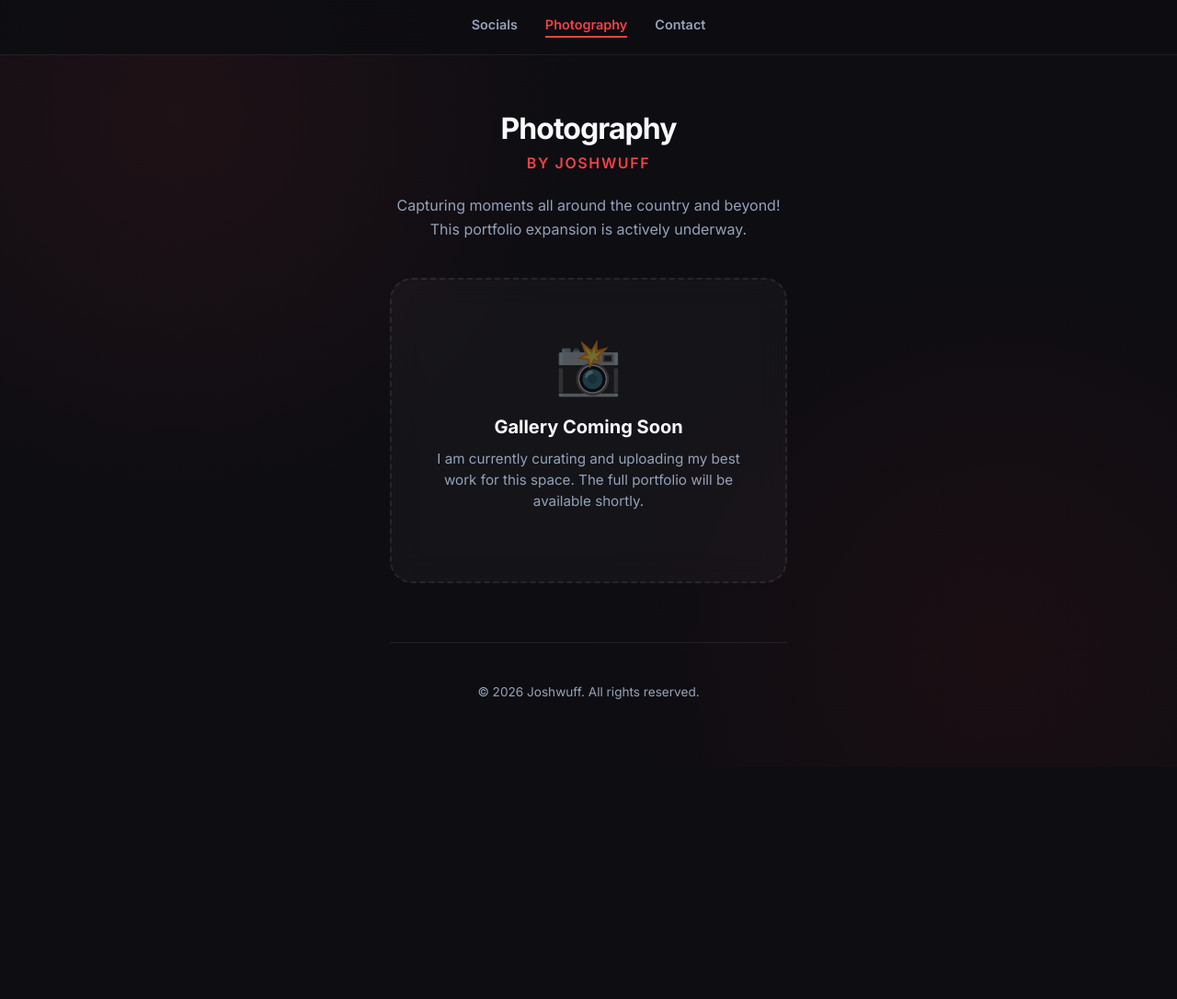
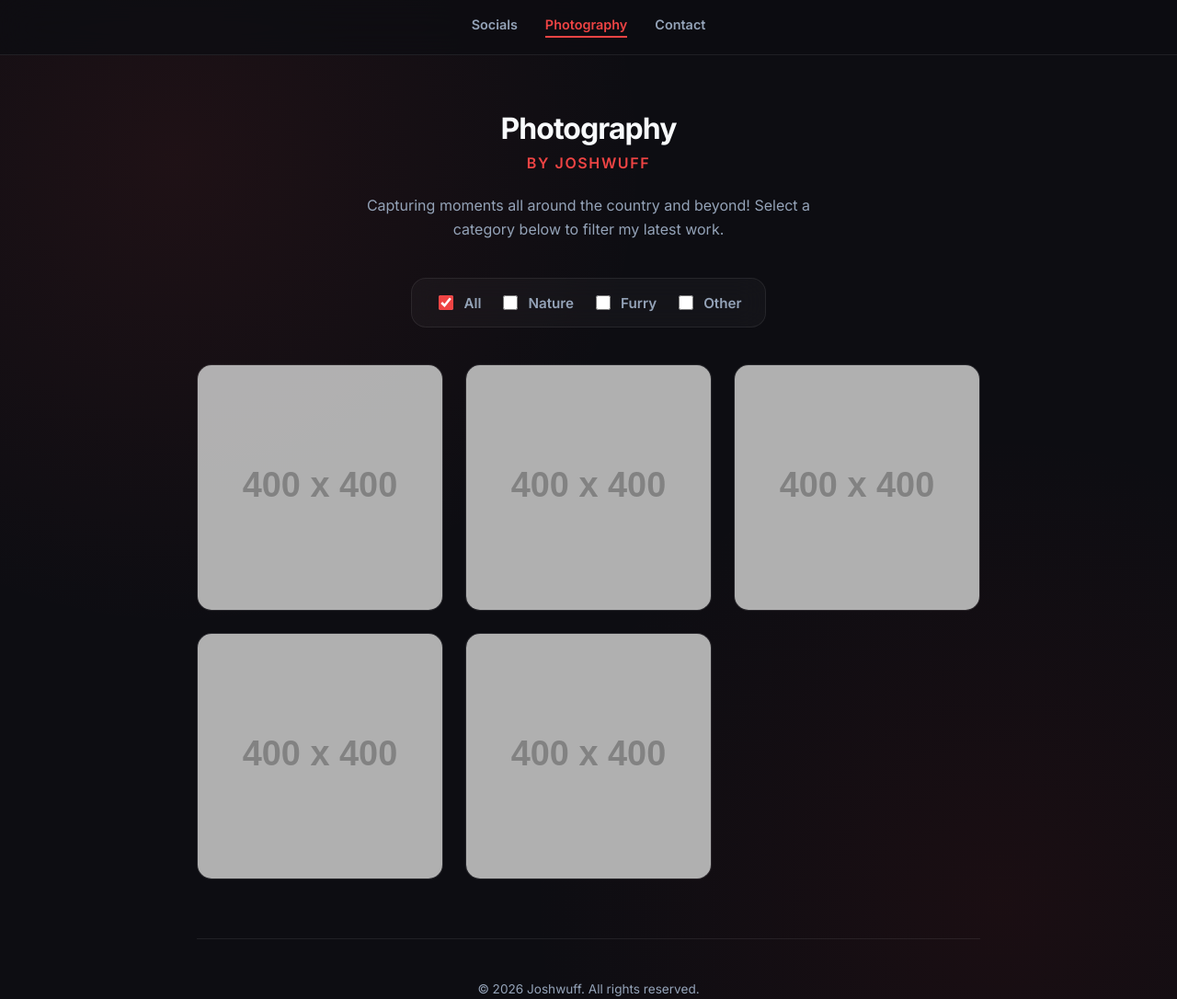
Before and after one commit to joshwuff/joshwuff-site, a plain HTML site: page photography.html in a window 1280 px wide. Shown: the whole page at 92% size. Before the commit the page ends 834 px from the top, so only its background shows below. Drawn offline with Linux system fonts and the light colour scheme; placeholder pictures from the web are drawn by us.

Commit message:
Update photography.html
Slight image zoom over photos, placeholders, and integrated java

```diff
--- a/photography.html
+++ b/photography.html
@@ -34,7 +34,7 @@
             min-height: 100vh;
         }
 
-        /* Navigation Bar - Same as other pages */
+        /* Navigation Bar */
         .navbar {
             position: fixed;
             top: 0;
@@ -61,11 +61,11 @@
         .nav-link:hover { color: var(--accent); }
         .nav-link.active { color: var(--accent); border-bottom: 2px solid var(--accent); padding-bottom: 4px; }
 
-        /* Content Container */
+        /* Content Container - Widened for the grid */
         .container {
             width: 100%;
-            max-width: 480px;
-            padding: 120px 24px 60px; /* Top padding for navbar */
+            max-width: 900px;
+            padding: 120px 24px 60px;
             text-align: center;
             animation: fadeIn 0.8s ease-out;
         }
@@ -77,53 +77,108 @@
 
         h1 { font-size: 2rem; margin: 0; font-weight: 700; letter-spacing: -0.03em; }
         .subtitle { color: var(--accent); font-size: 1rem; margin-top: 8px; font-weight: 600; text-transform: uppercase; letter-spacing: 0.1em; }
-        .bio { font-size: 1rem; color: var(--text-secondary); margin: 24px 0 40px; line-height: 1.6; }
+        .bio { font-size: 1rem; color: var(--text-secondary); margin: 24px 0 40px; line-height: 1.6; max-width: 500px; margin-left: auto; margin-right: auto;}
 
-        /* Themed Placeholder Box */
-        .placeholder-box {
+        /* --- NEW FILTER CONTROLS --- */
+        .filter-controls {
             background: var(--glass-bg);
-            border: 2px dashed var(--glass-border);
+            border: 1px solid var(--glass-border);
             backdrop-filter: blur(16px);
             -webkit-backdrop-filter: blur(16px);
-            padding: 60px 30px;
-            border-radius: 24px;
-            margin-top: 20px;
-            transition: all 0.3s ease;
-            position: relative;
-            overflow: hidden;
+            padding: 15px 25px;
+            border-radius: 16px;
+            margin: 0 auto 40px auto;
+            display: flex;
+            gap: 20px;
+            justify-content: center;
+            flex-wrap: wrap;
+            max-width: fit-content;
         }
 
-        .placeholder-box:hover {
-            border-color: var(--accent);
-            box-shadow: 0 0 20px var(--accent-glow);
+        .checkbox-label {
+            color: var(--text-secondary);
+            font-size: 0.95rem;
+            font-weight: 600;
+            cursor: pointer;
+            display: flex;
+            align-items: center;
+            gap: 8px;
+            transition: color 0.3s ease;
         }
 
-        .placeholder-icon {
-            font-size: 3.5rem;
-            margin-bottom: 20px;
-            display: block;
-            color: rgba(239, 68, 68, 0.5); /* Muted red icon */
-            animation: pulseIcon 2s infinite ease-in-out;
-        }
-
-        @keyframes pulseIcon {
-            0% { transform: scale(1); opacity: 0.5; }
-            50% { transform: scale(1.05); opacity: 0.8; }
-            100% { transform: scale(1); opacity: 0.5; }
-        }
-
-        .placeholder-title {
-            margin: 0;
-            font-size: 1.25rem;
-            font-weight: 700;
+        .checkbox-label:hover {
             color: var(--text-primary);
         }
 
-        .placeholder-text {
-            color: var(--text-secondary);
-            font-size: 0.95rem;
-            margin-top: 12px;
-            line-height: 1.5;
+        .filter-checkbox {
+            accent-color: var(--accent);
+            cursor: pointer;
+            width: 16px;
+            height: 16px;
+        }
+
+        /* --- NEW PHOTO GRID --- */
+        .photo-grid {
+            display: grid;
+            grid-template-columns: repeat(auto-fit, minmax(250px, 1fr));
+            gap: 24px;
+            width: 100%;
+        }
+
+        .photo-item {
+            position: relative;
+            border-radius: 16px;
+            overflow: hidden;
+            aspect-ratio: 1 / 1; /* Keeps images beautifully square */
+            background: var(--glass-bg);
+            border: 1px solid var(--glass-border);
+            transition: transform 0.3s ease, box-shadow 0.3s ease, border-color 0.3s ease;
+        }
+
+        .photo-item img {
+            width: 100%;
+            height: 100%;
+            object-fit: cover;
+            display: block;
+            opacity: 0.85;
+            transition: opacity 0.3s ease, transform 0.5s ease;
+        }
+
+        /* Hover Effects */
+        .photo-item:hover {
+            transform: translateY(-6px);
+            box-shadow: 0 12px 24px var(--accent-glow);
+            border-color: var(--accent);
+        }
+
+        .photo-item:hover img {
+            opacity: 1;
+            transform: scale(1.05); /* Slight zoom on hover */
+        }
+
+        .photo-overlay {
+            position: absolute;
+            bottom: 0;
+            left: 0;
+            width: 100%;
+            background: linear-gradient(transparent, rgba(13, 13, 18, 0.95));
+            color: var(--text-primary);
+            padding: 30px 20px 20px;
+            font-weight: 600;
+            font-size: 1rem;
+            text-align: left;
+            transform: translateY(100%);
+            transition: transform 0.3s ease;
+            pointer-events: none;
+        }
+
+        .photo-item:hover .photo-overlay {
+            transform: translateY(0);
+        }
+
+        /* JavaScript hide class */
+        .hidden {
+            display: none;
         }
 
         footer {
@@ -146,17 +201,107 @@
         <h1>Photography</h1>
         <div class="subtitle">By joshwuff</div>
 
-        <p class="bio">Capturing moments all around the country and beyond! This portfolio expansion is actively underway.</p>
+        <p class="bio">Capturing moments all around the country and beyond! Select a category below to filter my latest work.</p>
 
-        <div class="placeholder-box">
-            <span class="placeholder-icon">📸</span>
-            <h2 class="placeholder-title">Gallery Coming Soon</h2>
-            <p class="placeholder-text">I am currently curating and uploading my best work for this space. The full portfolio will be available shortly.</p>
+        <div class="filter-controls">
+            <label class="checkbox-label">
+                <input type="checkbox" value="all" class="filter-checkbox" checked> All
+            </label>
+            <label class="checkbox-label">
+                <input type="checkbox" value="nature" class="filter-checkbox"> Nature
+            </label>
+            <label class="checkbox-label">
+                <input type="checkbox" value="furry" class="filter-checkbox"> Furry
+            </label>
+            <label class="checkbox-label">
+                <input type="checkbox" value="other" class="filter-checkbox"> Other
+            </label>
+        </div>
+
+        <div class="photo-grid" id="gallery">
+
+            <div class="photo-item nature">
+                <img src="https://via.placeholder.com/400x400/1a1a24/ef4444?text=Nature+Trail" alt="Florida Nature Trail">
+                <div class="photo-overlay">Florida Nature Trail</div>
+            </div>
+
+            <div class="photo-item furry">
+                <img src="https://via.placeholder.com/400x400/1a1a24/ef4444?text=Furry+Camp" alt="Furry Camp Event">
+                <div class="photo-overlay">Furry Camp 2026</div>
+            </div>
+
+            <div class="photo-item other">
+                <img src="https://via.placeholder.com/400x400/1a1a24/ef4444?text=Honda+Civic" alt="2023 Honda Civic">
+                <div class="photo-overlay">2023 Honda Civic</div>
+            </div>
+
+            <div class="photo-item other">
+                <img src="https://via.placeholder.com/400x400/1a1a24/ef4444?text=Contemporary+Resort" alt="Contemporary Resort Architecture">
+                <div class="photo-overlay">Resort Architecture</div>
+            </div>
+
+             <div class="photo-item furry">
+                <img src="https://via.placeholder.com/400x400/1a1a24/ef4444?text=Convention+Shoot" alt="Convention Photoshoot">
+                <div class="photo-overlay">Convention Floor</div>
+            </div>
+
         </div>
 
         <footer>
             <p>&copy; 2026 Joshwuff. All rights reserved.</p>
         </footer>
     </div>
+
+    <script>
+        document.addEventListener('DOMContentLoaded', () => {
+            const checkboxes = document.querySelectorAll('.filter-checkbox');
+            const photos = document.querySelectorAll('.photo-item');
+
+            checkboxes.forEach(checkbox => {
+                checkbox.addEventListener('change', () => {
+
+                    // Uncheck "All" if a specific category is clicked, and vice versa
+                    if (checkbox.value !== 'all' && checkbox.checked) {
+                        document.querySelector('input[value="all"]').checked = false;
+                    } else if (checkbox.value === 'all' && checkbox.checked) {
+                        checkboxes.forEach(cb => {
+                            if (cb.value !== 'all') cb.checked = false;
+                        });
+                    }
+
+                    // Get all currently checked values
+                    const checkedValues = Array.from(checkboxes)
+                        .filter(cb => cb.checked)
+                        .map(cb => cb.value);
+
+                    // If nothing is checked, default back to "All"
+                    if (checkedValues.length === 0) {
+                        document.querySelector('input[value="all"]').checked = true;
+                        checkedValues.push('all');
+                    }
+
+                    // Show/Hide logic
+                    if (checkedValues.includes('all')) {
+                        photos.forEach(photo => photo.classList.remove('hidden'));
+                    } else {
+                        photos.forEach(photo => {
+                            let isVisible = false;
+                            checkedValues.forEach(value => {
+                                if (photo.classList.contains(value)) {
+                                    isVisible = true;
+                                }
+                            });
+
+                            if (isVisible) {
+                                photo.classList.remove('hidden');
+                            } else {
+                                photo.classList.add('hidden');
+                            }
+                        });
+                    }
+                });
+            });
+        });
+    </script>
 </body>
 </html>
```
